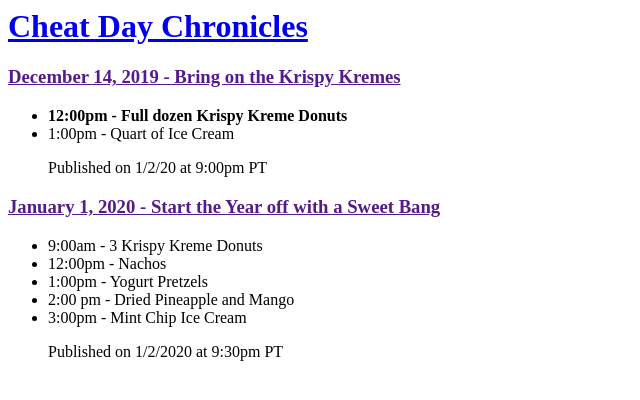
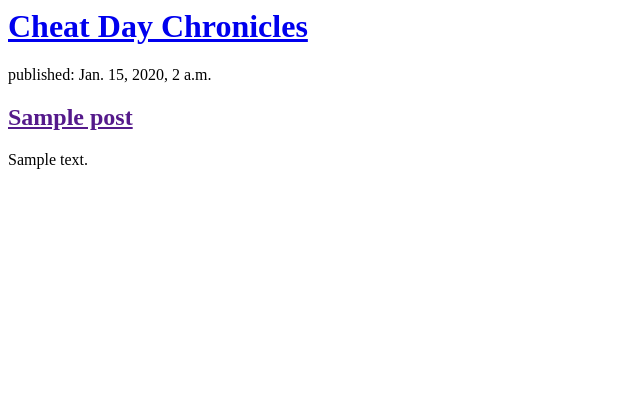
Before and after one commit to chumski3/CDB_v1, a Django app: page / in a window 1280 px wide. Shown: the top 400 px of the page, without its empty margins (0-640 px from the left). Run offline with Django 3.2, Linux system fonts and the light colour scheme; tables that the repository leaves empty hold one stand-in row (values such as "Sample post").

Commit message:
Modified templates to display posts from databse.

```diff
--- a/blog/templates/blog/post_list.html
+++ b/blog/templates/blog/post_list.html
@@ -10,20 +10,14 @@
         <h1><a href="/">Cheat Day Chronicles</a></h1>
       </div>
 
+{% for post in posts %}
       <div>
-        <h3><a href="">December 14, 2019 - Bring on the Krispy Kremes</a></h3>
-        <ul><li><strong>12:00pm - Full dozen Krispy Kreme Donuts</strong></li>
-          <li>1:00pm - Quart of Ice Cream</li>
-        <p>Published on 1/2/20 at 9:00pm PT</p>
+        <p>published: {{ post.published_date }}<p/>
+        <h2><a href="">{{ post.title }}</a></h2>
+        <p>{{ post.text|linebreaksbr }}</p>
+          <!-- linebreaksbr converts line breaks into paragraphs -->
       </div>
-
-      <div>
-        <h3><a href="">January 1, 2020 - Start the Year off with a Sweet Bang</a></h3>
-        <ul><li>9:00am - 3 Krispy Kreme Donuts</li><li>12:00pm - Nachos</li>
-          <li>1:00pm - Yogurt Pretzels</li><li>2:00 pm - Dried Pineapple and Mango</li>
-            <li>3:00pm - Mint Chip Ice Cream</li>
-        <p>Published on 1/2/2020 at 9:30pm PT</p>
-      </div>
+{% endfor %}
 
   </body>
 </html>
--- a/blog/views.py
+++ b/blog/views.py
@@ -1,6 +1,9 @@
 from django.shortcuts import render
+from django.utils import timezone
+from .models import Post
 
 # Create your views here.
 
 def post_list(request):
-    return render(request, 'blog/post_list.html', {})
+    posts = Post.objects.filter(published_date__lte=timezone.now()).order_by('published_date')
+    return render(request, 'blog/post_list.html', {'posts':posts})
```
